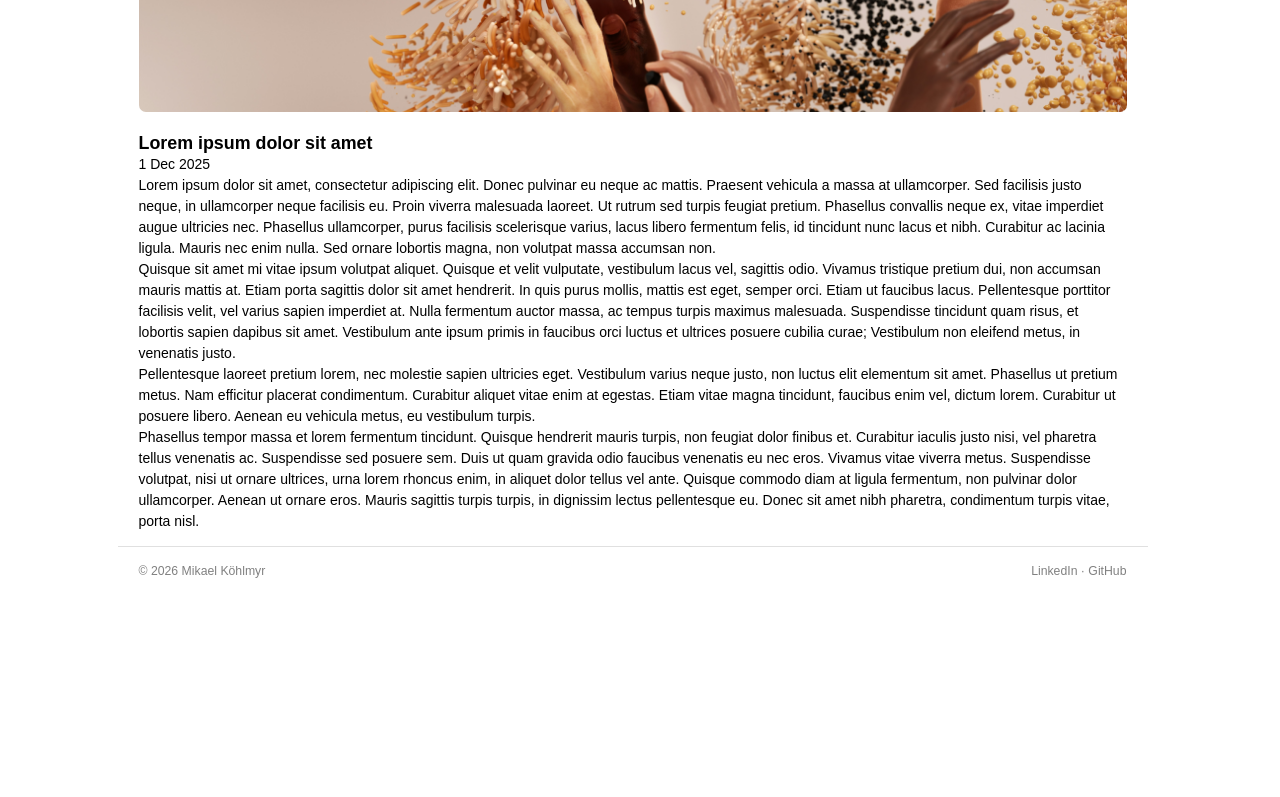
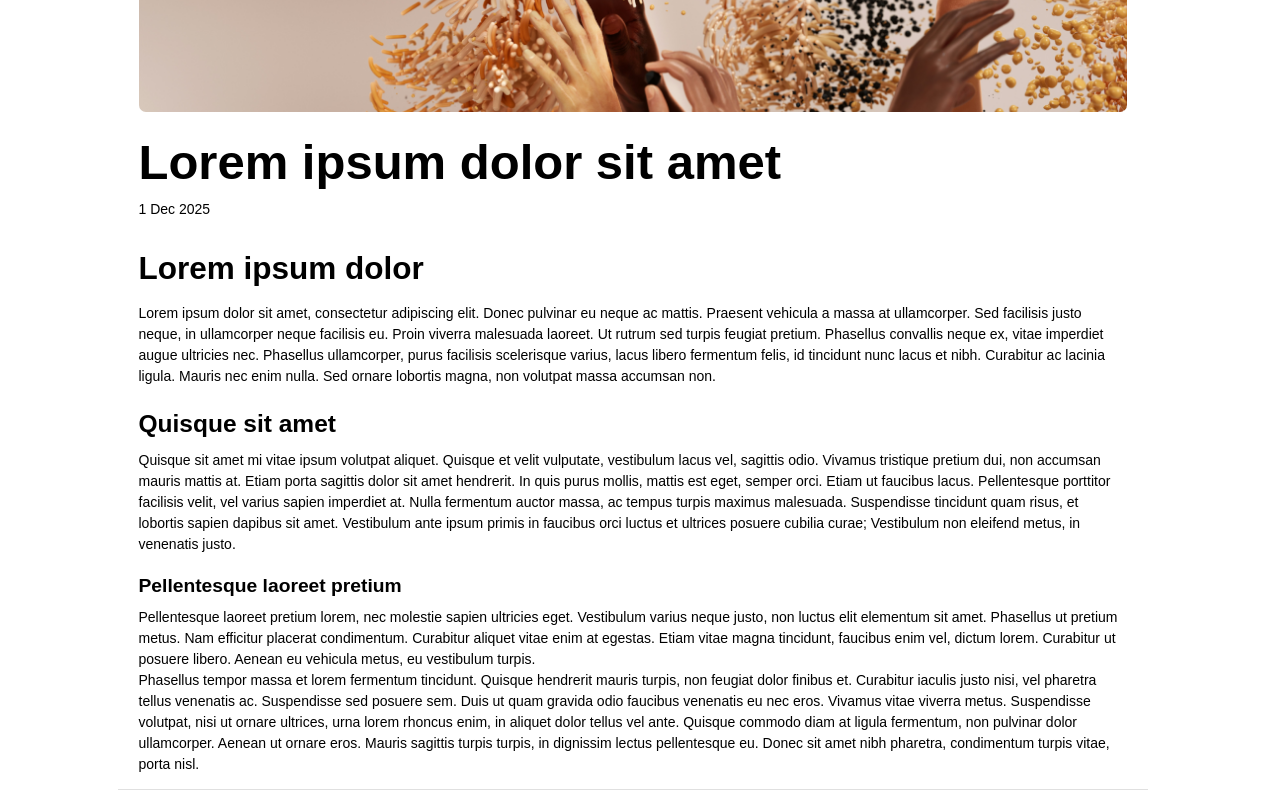
Before and after one commit to mkohlmyr/mkohlmyr.github.io, an Eleventy site: page src/2025/12/01/lorem-ipsum-dolor-sit-amet.md in a window 1280 px wide. Shown: the part 459-1256 px from the top of the page. Before the commit the page ends 1069 px from the top, so only its background shows below. Built offline with nearby package versions, Linux system fonts and the light colour scheme; Eleventy itself is replaced by a stand-in of ours; files that its build step writes are made by us from their sources; no server answers; a small style sheet from the web is missing.

Commit message:
feat: h1 in article downgraded to h2 and so on (h2->h3, ...)

```diff
--- a/src/2025/12/01/lorem-ipsum-dolor-sit-amet.md
+++ b/src/2025/12/01/lorem-ipsum-dolor-sit-amet.md
@@ -5,10 +5,13 @@ description: "This is my first article using Eleventy"
 layout: "article"
 cover: "splash.png"
 ---
+# Lorem ipsum dolor
 Lorem ipsum dolor sit amet, consectetur adipiscing elit. Donec pulvinar eu neque ac mattis. Praesent vehicula a massa at ullamcorper. Sed facilisis justo neque, in ullamcorper neque facilisis eu. Proin viverra malesuada laoreet. Ut rutrum sed turpis feugiat pretium. Phasellus convallis neque ex, vitae imperdiet augue ultricies nec. Phasellus ullamcorper, purus facilisis scelerisque varius, lacus libero fermentum felis, id tincidunt nunc lacus et nibh. Curabitur ac lacinia ligula. Mauris nec enim nulla. Sed ornare lobortis magna, non volutpat massa accumsan non.
 
+## Quisque sit amet
 Quisque sit amet mi vitae ipsum volutpat aliquet. Quisque et velit vulputate, vestibulum lacus vel, sagittis odio. Vivamus tristique pretium dui, non accumsan mauris mattis at. Etiam porta sagittis dolor sit amet hendrerit. In quis purus mollis, mattis est eget, semper orci. Etiam ut faucibus lacus. Pellentesque porttitor facilisis velit, vel varius sapien imperdiet at. Nulla fermentum auctor massa, ac tempus turpis maximus malesuada. Suspendisse tincidunt quam risus, et lobortis sapien dapibus sit amet. Vestibulum ante ipsum primis in faucibus orci luctus et ultrices posuere cubilia curae; Vestibulum non eleifend metus, in venenatis justo.
 
+### Pellentesque laoreet pretium
 Pellentesque laoreet pretium lorem, nec molestie sapien ultricies eget. Vestibulum varius neque justo, non luctus elit elementum sit amet. Phasellus ut pretium metus. Nam efficitur placerat condimentum. Curabitur aliquet vitae enim at egestas. Etiam vitae magna tincidunt, faucibus enim vel, dictum lorem. Curabitur ut posuere libero. Aenean eu vehicula metus, eu vestibulum turpis.
 
 Phasellus tempor massa et lorem fermentum tincidunt. Quisque hendrerit mauris turpis, non feugiat dolor finibus et. Curabitur iaculis justo nisi, vel pharetra tellus venenatis ac. Suspendisse sed posuere sem. Duis ut quam gravida odio faucibus venenatis eu nec eros. Vivamus vitae viverra metus. Suspendisse volutpat, nisi ut ornare ultrices, urna lorem rhoncus enim, in aliquet dolor tellus vel ante. Quisque commodo diam at ligula fermentum, non pulvinar dolor ullamcorper. Aenean ut ornare eros. Mauris sagittis turpis turpis, in dignissim lectus pellentesque eu. Donec sit amet nibh pharetra, condimentum turpis vitae, porta nisl.
--- a/src/assets/css/main.css
+++ b/src/assets/css/main.css
@@ -199,3 +199,42 @@ article > img {
   width: 100%;
   margin-bottom: 1.5rem;
 }
+
+/* Article title - the main h1 in article tag */
+article > h1 {
+  font-size: 3.5rem;
+  line-height: 1.2;
+  margin-bottom: 0.5rem;
+}
+
+/* Article content headings - only style h1-h3 inside article content */
+article > div h1 {
+  font-size: 2.25rem;
+  line-height: 1.3;
+  margin-top: 2rem;
+  margin-bottom: 1rem;
+}
+
+article > div h2 {
+  font-size: 1.75rem;
+  line-height: 1.3;
+  margin-top: 1.5rem;
+  margin-bottom: 0.75rem;
+}
+
+article > div h3 {
+  font-size: 1.375rem;
+  line-height: 1.4;
+  margin-top: 1.25rem;
+  margin-bottom: 0.5rem;
+}
+
+/* Keep h4-h6 at the base heading size if needed */
+article > div h4,
+article > div h5,
+article > div h6 {
+  font-size: 1.275rem;
+  line-height: 1.4;
+  margin-top: 1rem;
+  margin-bottom: 0.5rem;
+}
```
Also changed, not shown: .eleventy.js.
